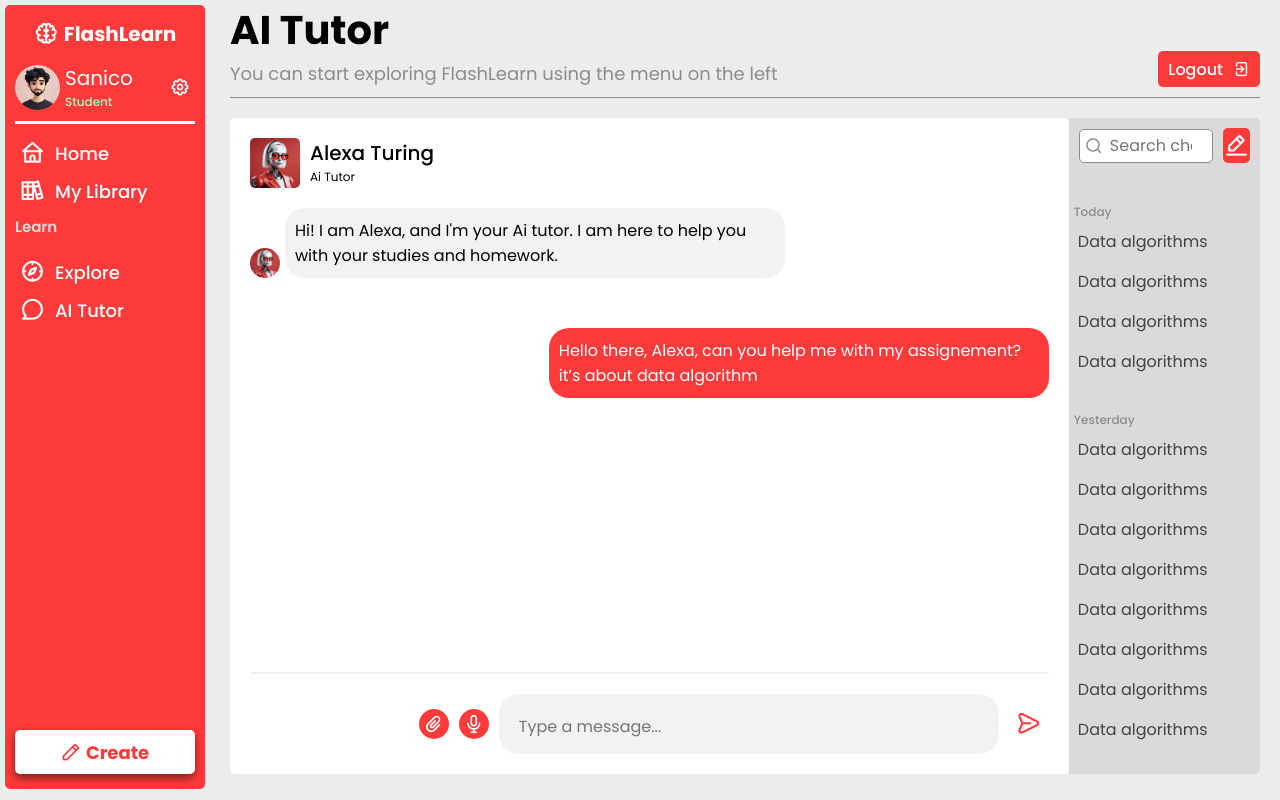
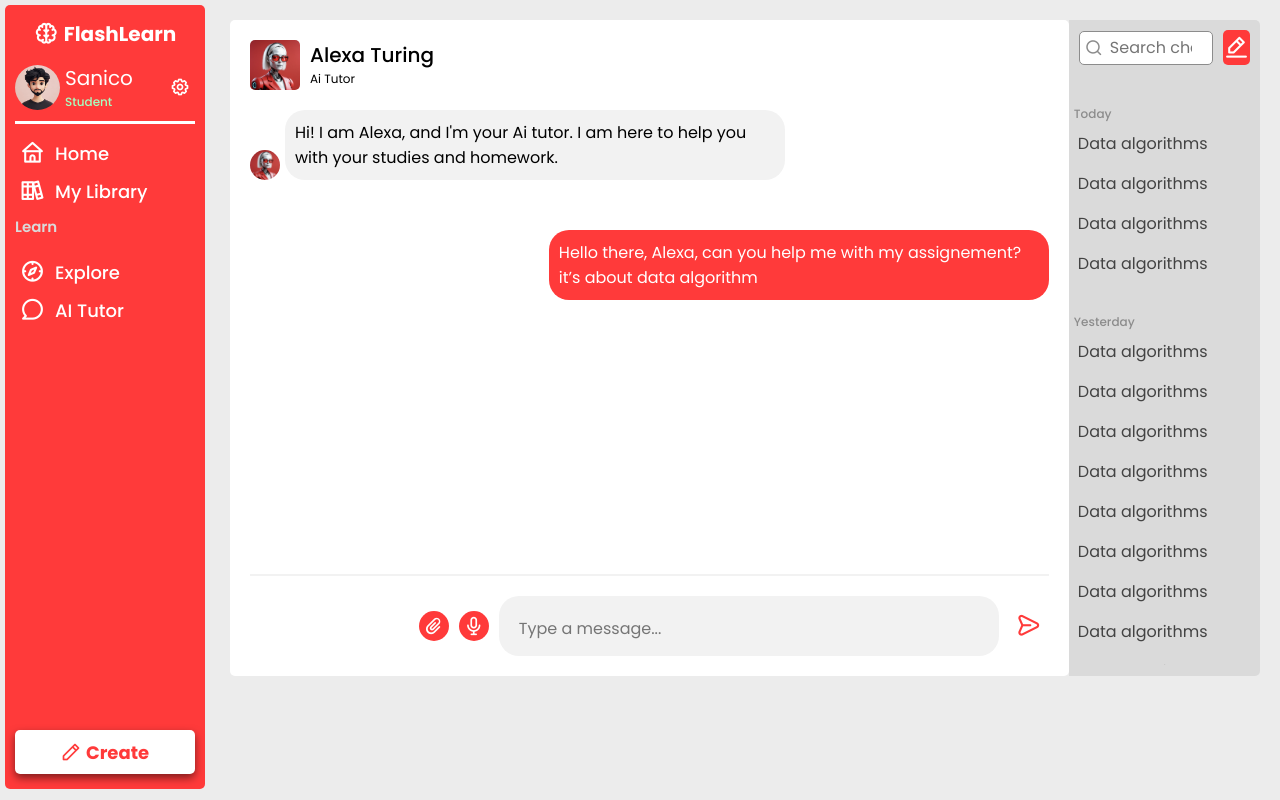
Before and after one commit to Sanik0/FlashLearn, a plain HTML site: page tutor.html in a window 1280 px wide. Drawn offline with nearby package versions, Linux system fonts and the light colour scheme.

Commit message:
Add files via upload

```diff
--- a/tutor.html
+++ b/tutor.html
@@ -76,22 +76,6 @@
     <!-- ============================================ MAIN ============================================ -->
 
     <section class="main">
-
-    <!-- ============================================ HEADER ============================================ -->
-
-    <section class="header">
-        <div class="heading">
-            <h1>AI Tutor</h1>
-            <h4>You can start exploring FlashLearn using the menu on the left</h4>
-        </div>
-
-        <div class="search-logout-container">
-            <a href="#" class="logout">
-                <h3>Logout</h3>
-                <i class="uil uil-signout"></i>
-            </a>
-        </div>
-    </section>
 
     <!-- ============================================ MAIN CONTENT ============================================ -->
 
```
